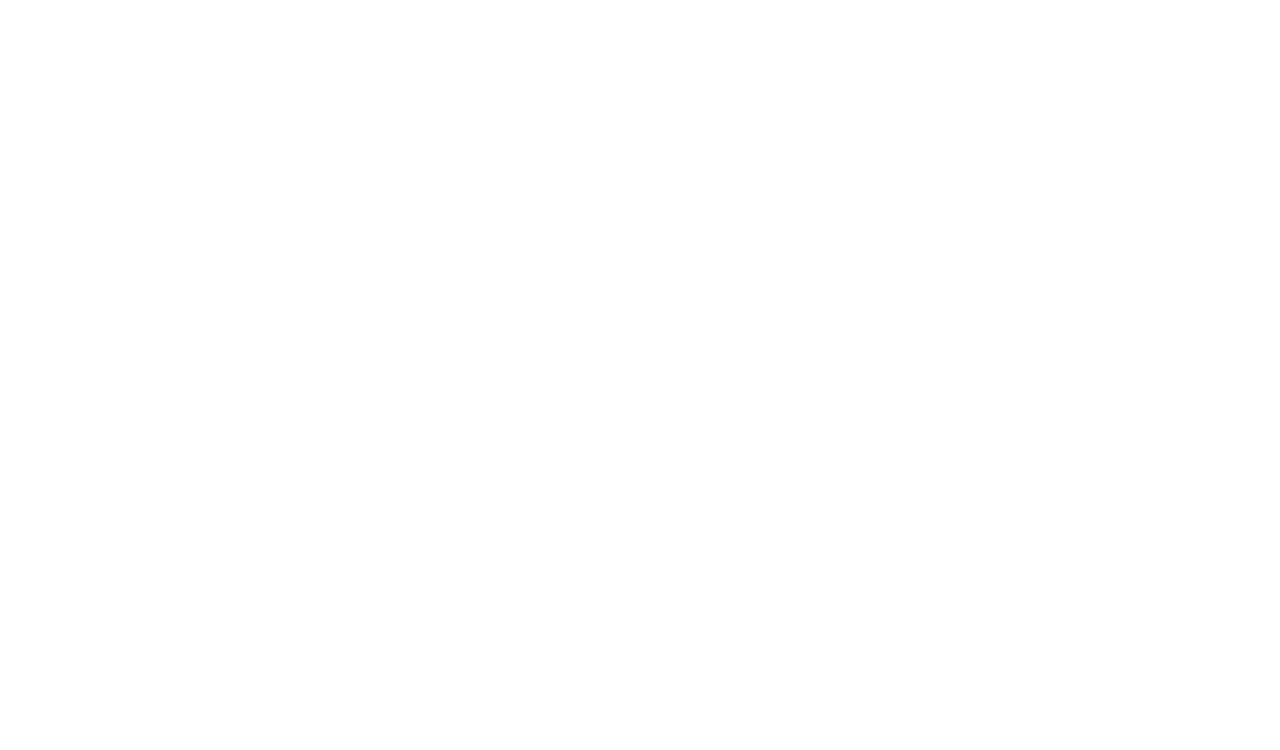
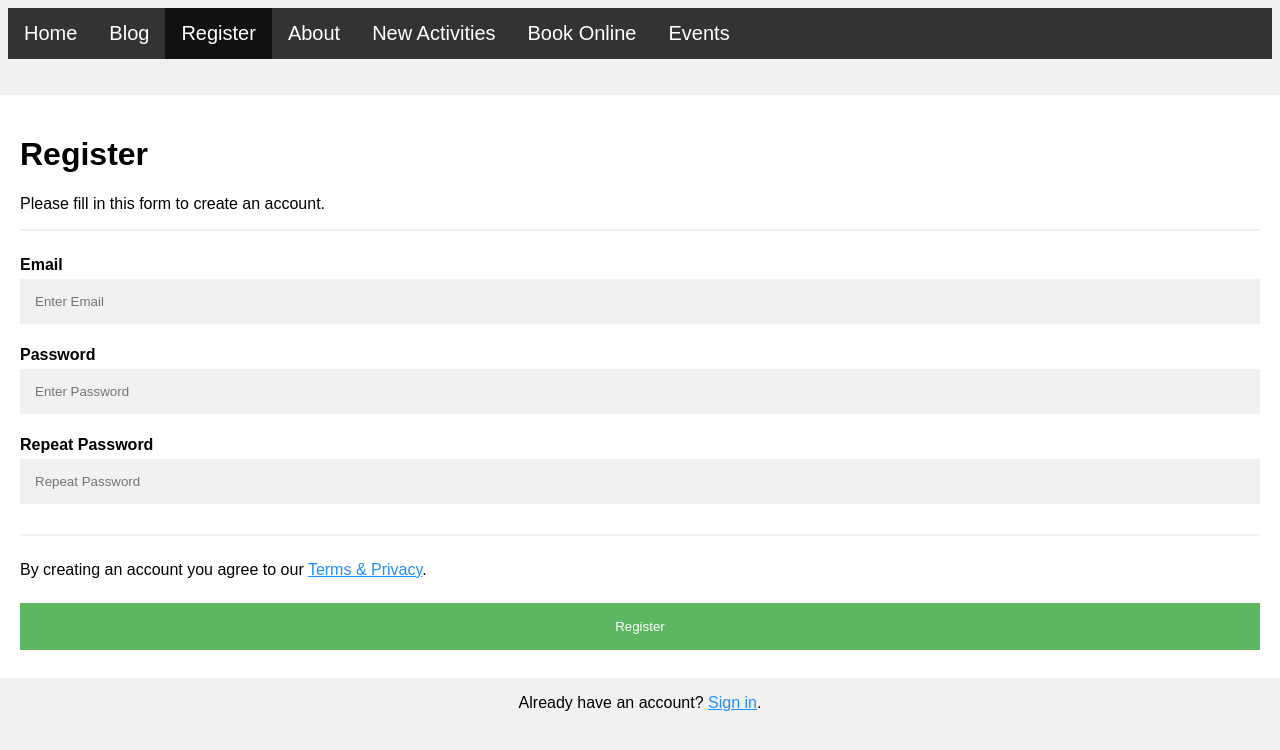
Before and after one commit to sulemartin87/nss, a plain HTML site: page register.html in a window 1280 px wide. Drawn offline with Linux system fonts and the light colour scheme.

Commit message:
worked on pages

```diff
--- a/about.html
+++ b/about.html
@@ -0,0 +1,33 @@
+<!DOCTYPE html>
+<html>
+
+<head>
+  <meta name="viewport" content="width=device-width, initial-scale=1">
+  <link rel="stylesheet" href="nss.css">
+</head>
+
+<body>
+
+  <div class="header">
+    <ul class="header">
+      <li><a href="index.html">Home</a></li>
+      <li><a href="blog.html">Blog</a></li>
+      <li><a href="register.html">Register</a></li>
+      <li><a class="active" href="about.html">About</a></li>
+      <li><a href="activities.html">New Activities</a></li>
+      <li><a href="book.html">Book Online</a></li>
+      <li><a href="events.html">Events</a></li>
+    </ul>
+  </div>
+
+  <div class="row">
+    <div class="card">
+
+        <h2>info about organization</h2>
+     </div>
+  </div>
+
+
+</body>
+
+</html>
--- a/nss.css
+++ b/nss.css
@@ -25,7 +25,9 @@
 * {
   box-sizing: border-box;
 }
-
+.active{
+    background-color: #111;
+}
 /* Add a gray background color with some padding */
 body {
   font-family: Arial;
@@ -88,3 +90,91 @@ body {
     padding: 0;
   }
 }
+.row {
+  margin: 8px -16px;
+}
+
+/* Add padding BETWEEN each column */
+.row,
+.row > .column {
+  padding: 8px;
+}
+
+/* Create four equal columns that floats next to each other */
+.column {
+  float: left;
+  width: 25%;
+}
+
+/* Clear floats after rows */
+.row:after {
+  content: "";
+  display: table;
+  clear: both;
+}
+
+/* Content */
+.content {
+  background-color: white;
+}
+
+/* Responsive layout - makes a two column-layout instead of four columns */
+@media screen and (max-width: 768px) {
+  .column {
+    width: 50%;
+  }
+}
+
+/* Responsive layout - makes the two columns stack on top of each other instead of next to each other */
+@media screen and (max-width: 600px) {
+  .column {
+    width: 100%;
+  }
+}
+/* Full-width input fields */
+input[type=text], input[type=password] {
+  width: 100%;
+  padding: 15px;
+  margin: 5px 0 22px 0;
+  display: inline-block;
+  border: none;
+  background: #f1f1f1;
+}
+
+input[type=text]:focus, input[type=password]:focus {
+  background-color: #ddd;
+  outline: none;
+}
+
+/* Overwrite default styles of hr */
+hr {
+  border: 1px solid #f1f1f1;
+  margin-bottom: 25px;
+}
+
+/* Set a style for the submit button */
+.registerbtn {
+  background-color: #4CAF50;
+  color: white;
+  padding: 16px 20px;
+  margin: 8px 0;
+  border: none;
+  cursor: pointer;
+  width: 100%;
+  opacity: 0.9;
+}
+
+.registerbtn:hover {
+  opacity: 1;
+}
+
+/* Add a blue text color to links */
+a {
+  color: dodgerblue;
+}
+
+/* Set a grey background color and center the text of the "sign in" section */
+.signin {
+  background-color: #f1f1f1;
+  text-align: center;
+}
--- a/register.html
+++ b/register.html
@@ -0,0 +1,58 @@
+<!DOCTYPE html>
+<html>
+
+<head>
+  <meta name="viewport" content="width=device-width, initial-scale=1">
+  <link rel="stylesheet" href="nss.css">
+</head>
+
+<body>
+
+  <div class="header">
+    <ul class="header">
+      <li><a href="index.html">Home</a></li>
+      <li><a href="blog.html">Blog</a></li>
+      <li><a class="active" href="register.html">Register</a></li>
+      <li><a href="about.html">About</a></li>
+      <li><a href="activities.html">New Activities</a></li>
+      <li><a href="book.html">Book Online</a></li>
+      <li><a href="events.html">Events</a></li>
+    </ul>
+  </div>
+
+  <div class="row">
+    <!-- <div class="leftcolumn"> -->
+        <form action="">
+            <div class="card">
+              <h1>Register</h1>
+              <p>Please fill in this form to create an account.</p>
+              <hr>
+
+              <label for="email"><b>Email</b></label>
+              <input type="text" placeholder="Enter Email" name="email" required>
+
+              <label for="psw"><b>Password</b></label>
+              <input type="password" placeholder="Enter Password" name="psw" required>
+
+              <label for="psw-repeat"><b>Repeat Password</b></label>
+              <input type="password" placeholder="Repeat Password" name="psw-repeat" required>
+              <hr>
+              <p>By creating an account you agree to our <a href="#">Terms & Privacy</a>.</p>
+
+              <button type="submit" class="registerbtn">Register</button>
+            </div>
+
+            <div class="container signin">
+              <p>Already have an account? <a href="#">Sign in</a>.</p>
+            </div>
+          </form>
+    <!-- </div> -->
+  </div>
+
+  <!-- <div class="footer">
+    <h2>Footer</h2>
+  </div> -->
+
+</body>
+
+</html>
```
Also changed, not shown: activities.html (+52 -0 lines), blog.html (+6 -23 lines), book.html (+52 -0 lines), events.html (+52 -0 lines), index.html (+0 -43 lines).
